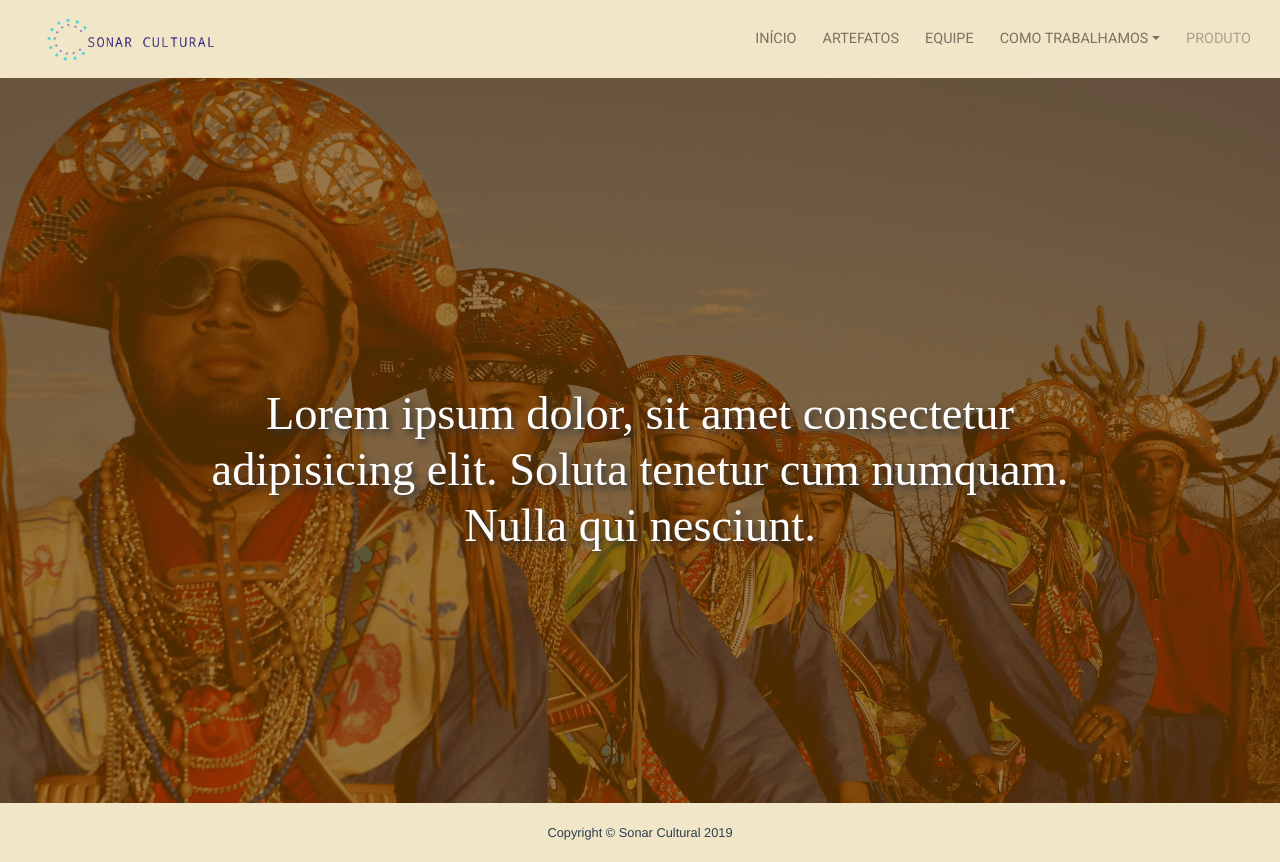
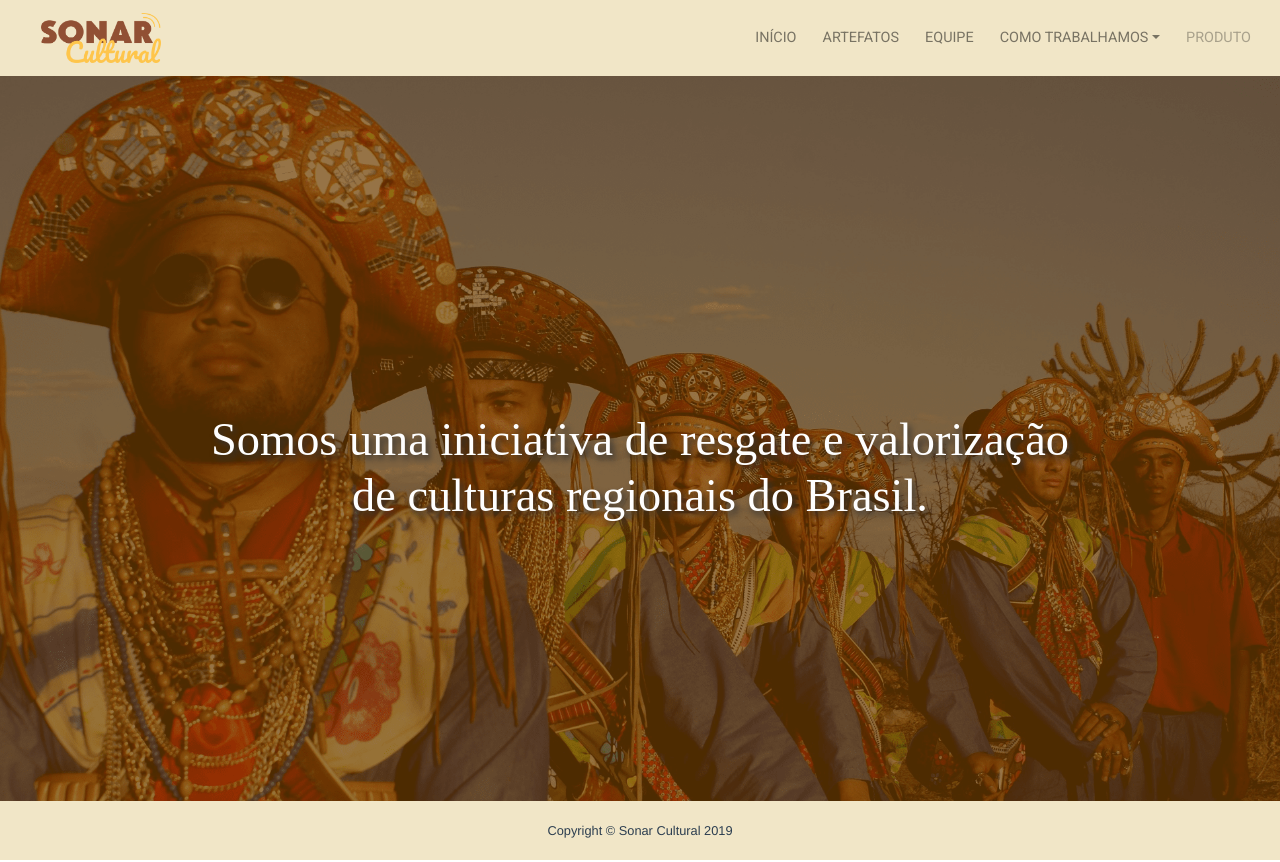
Before and after one commit to sonar-cultural/sonar-cultural.github.io, a Vue app: page / in a window 1280 px wide. Built offline with nearby package versions, Linux system fonts and the light colour scheme.

Commit message:
change logo

```diff
--- a/src/components/Banner.vue
+++ b/src/components/Banner.vue
@@ -2,9 +2,8 @@
   <div class="banner">
     <div class="content">
       <h1>
-        Lorem ipsum dolor, sit amet consectetur
-        adipisicing elit. Soluta tenetur cum numquam.
-        Nulla qui nesciunt.
+        Somos uma iniciativa de resgate e
+        valorização de culturas regionais do Brasil.
       </h1>
     </div>
   </div>
--- a/src/components/Nav.vue
+++ b/src/components/Nav.vue
@@ -31,7 +31,7 @@
 }
 
 .logo {
-  width: 180px;
+  width: 120px;
   margin-left: 25px;
 }
 
--- a/src/views/Equipe.vue
+++ b/src/views/Equipe.vue
@@ -76,7 +76,7 @@ export default {
 .membro img:hover {
   webkit-filter: grayscale(0%); /* Safari 6.0 - 9.0 */
   filter: grayscale(0%);
-  transition: 1.2s;
+  transition: 1.3s;
 }
 
 .info {
```
Also changed, not shown: src/assets/logo.png, 1 other file (tests, documents, lock files or other folders).
